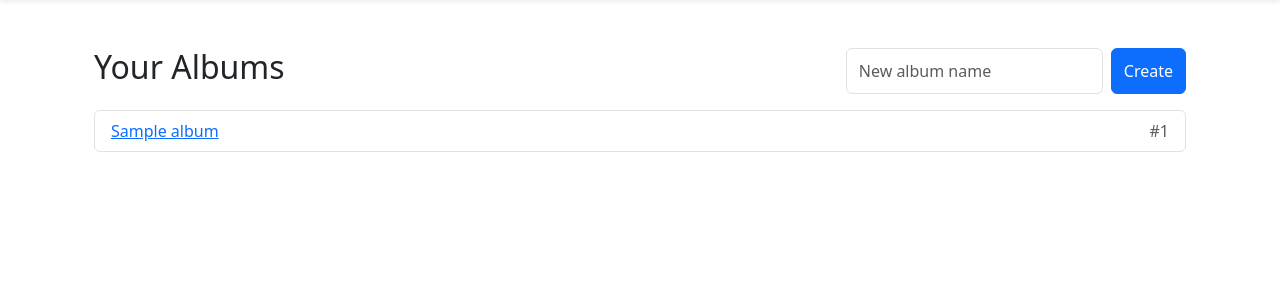
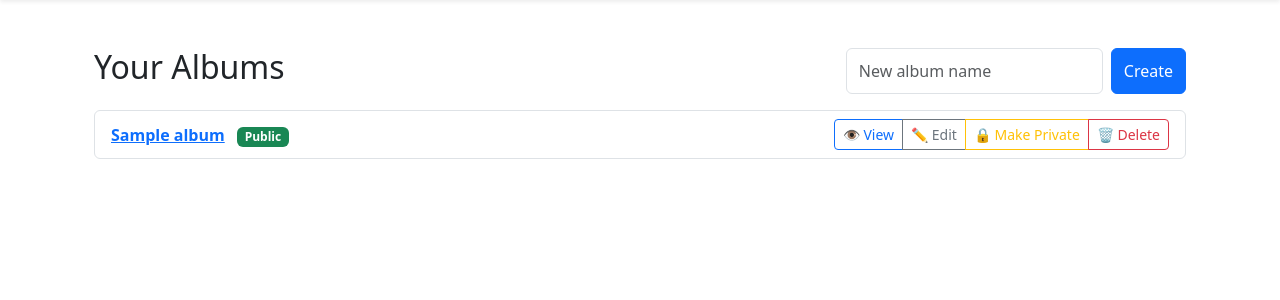
Before and after one commit to ie3ul2df/Music-Archiver, a Django app: page /album/ in a window 1280 px wide. Shown: the part 89-389 px from the top of the page. Run offline with Django 5.2, Linux system fonts and the light colour scheme; a user stored in the database is signed in; tables that the repository leaves empty hold one stand-in row (values such as "Sample post"); grey boxes marked "Sample" are stand-in pictures.

Commit message:
refined albums page and added CRUD buttons

```diff
--- a/static/js/album_detail.js
+++ b/static/js/album_detail.js
@@ -81,3 +81,19 @@
       });
   });
 })();
+
+document.addEventListener("DOMContentLoaded", () => {
+  const modal = document.getElementById("deleteAlbumModal");
+  modal.addEventListener("show.bs.modal", function (event) {
+    const button = event.relatedTarget;
+    const albumId = button.getAttribute("data-album-id");
+    const albumName = button.getAttribute("data-album-name");
+
+    // update the album name in modal
+    modal.querySelector("#albumName").textContent = albumName;
+
+    // set the form action to the delete endpoint
+    const form = modal.querySelector("#deleteAlbumForm");
+    form.action = `/album/${albumId}/delete/`; // matches album_delete URL
+  });
+});
--- a/templates/album/album_list.html
+++ b/templates/album/album_list.html
@@ -1,4 +1,4 @@
-{# templates/album/album_list.html #} {% extends "base.html" %}{% block content %}
+{% extends "base.html" %} {% load static %} {% block content %}
 <div class="container py-4">
   <div class="d-flex justify-content-between mb-3">
     <h2>Your Albums</h2>
@@ -11,13 +11,66 @@
 
   <ul class="list-group">
     {% for a in albums %}
-    <li class="list-group-item d-flex justify-content-between">
-      <a href="{% url 'album_detail' a.pk %}">{{ a.name }}</a>
-      <span class="text-muted">#{{ forloop.counter }}</span>
+    <li class="list-group-item d-flex justify-content-between align-items-center">
+      <div>
+        <a href="{% url 'album:album_detail' a.pk %}" class="fw-bold">{{ a.name }}</a>
+        {% if a.is_public %}
+        <span class="badge bg-success ms-2">Public</span>
+        {% else %}
+        <span class="badge bg-secondary ms-2">Private</span>
+        {% endif %}
+      </div>
+
+      <div class="btn-group btn-group-sm" role="group">
+        <!-- View -->
+        <a href="{% url 'album:album_detail' a.pk %}" class="btn btn-outline-primary">👁 View</a>
+        <!-- Edit -->
+        <a href="{% url 'album:album_update' a.pk %}" class="btn btn-outline-secondary">✏ Edit</a>
+        <!-- Toggle visibility -->
+        <a href="{% url 'album:toggle_album_visibility' a.pk %}" class="btn btn-outline-warning">
+          {% if a.is_public %}🔒 Make Private{% else %}🌍 Make Public{% endif %}
+        </a>
+        <!-- Delete -->
+        <button
+          type="button"
+          class="btn btn-outline-danger btn-sm"
+          data-bs-toggle="modal"
+          data-bs-target="#deleteAlbumModal"
+          data-album-id="{{ a.pk }}"
+          data-album-name="{{ a.name }}"
+        >
+          🗑 Delete
+        </button>
+      </div>
     </li>
     {% empty %}
     <li class="list-group-item">No albums yet.</li>
     {% endfor %}
   </ul>
 </div>
+
+<!-- Delete confirmation modal -->
+<div class="modal fade" id="deleteAlbumModal" tabindex="-1" aria-hidden="true">
+  <div class="modal-dialog">
+    <div class="modal-content">
+      <form method="post" id="deleteAlbumForm" action="">
+        {% csrf_token %}
+        <div class="modal-header">
+          <h5 class="modal-title">Delete Album</h5>
+          <button type="button" class="btn-close" data-bs-dismiss="modal"></button>
+        </div>
+        <div class="modal-body">
+          <p>Are you sure you want to delete <strong id="albumName"></strong>?</p>
+        </div>
+        <div class="modal-footer">
+          <button type="button" class="btn btn-secondary" data-bs-dismiss="modal">Cancel</button>
+          <button type="submit" class="btn btn-danger">Yes, delete</button>
+        </div>
+      </form>
+    </div>
+  </div>
+</div>
+
+{% endblock %} {% block extra_js %}
+<script src="{% static 'js/album_detail.js' %}" defer></script>
 {% endblock %}
```
